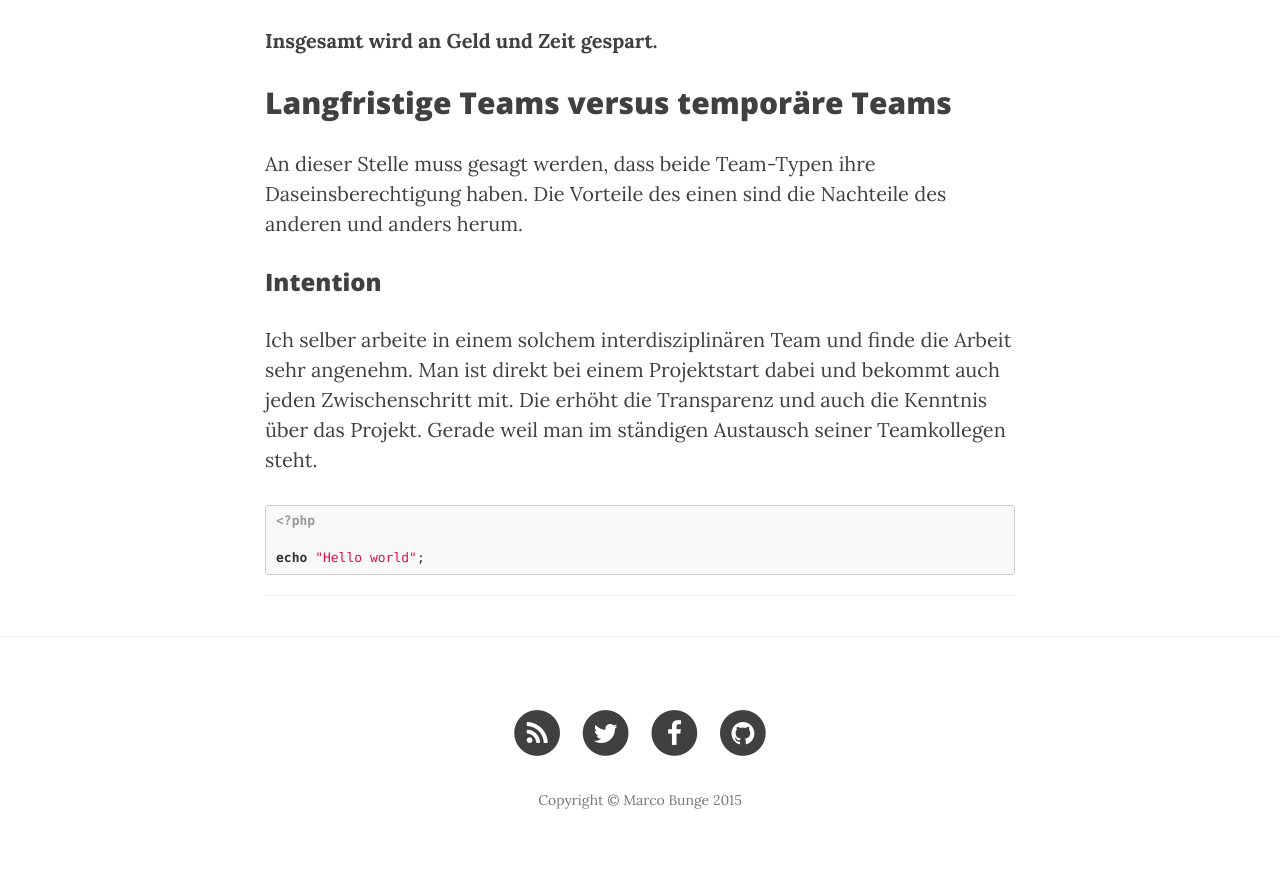
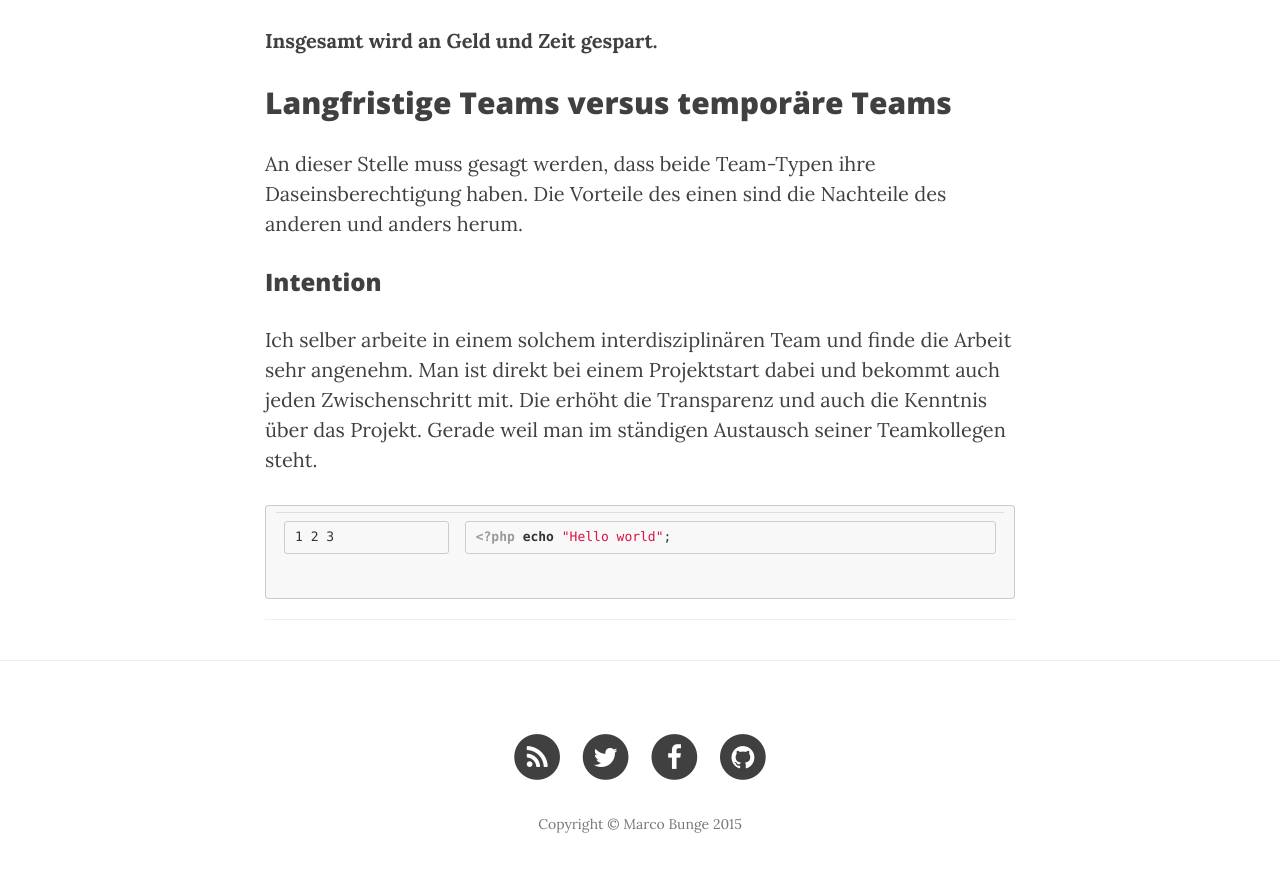
Before and after one commit to mbunge/mbunge.github.io, a Jekyll site: the page built from _posts/2015-09-18-modern-work-de.markdown, in a window 1280 px wide and 900 px high, scrolled down 2099 px. Shown: the top 872 px of the window. Built offline with Jekyll 4.4.1, drawn with Linux system fonts in a browser that asks for light colours; nearby versions of some CDN libraries.

Commit message:
add highlighting

````diff
--- a/_posts/2015-09-18-modern-work-de.markdown
+++ b/_posts/2015-09-18-modern-work-de.markdown
@@ -38,8 +38,8 @@ An dieser Stelle muss gesagt werden, dass beide Team-Typen ihre Daseinsberechtig
 ### Intention
 Ich selber arbeite in einem solchem interdisziplinären Team und finde die Arbeit sehr angenehm. Man ist direkt bei einem Projektstart dabei und bekommt auch jeden Zwischenschritt mit. Die erhöht die Transparenz und auch die Kenntnis über das Projekt. Gerade weil man im ständigen Austausch seiner Teamkollegen steht.
 
-```php
+{% highlight php linenos %}
 <?php
 
 echo "Hello world";
-```
+{% endhighlight %}
````
